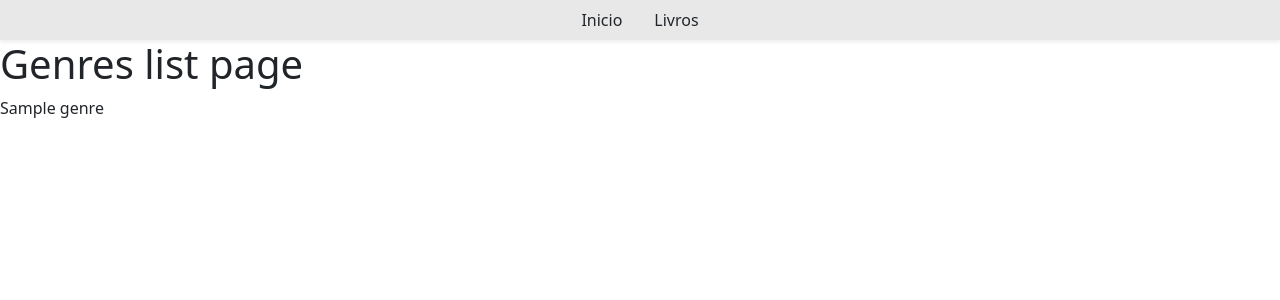
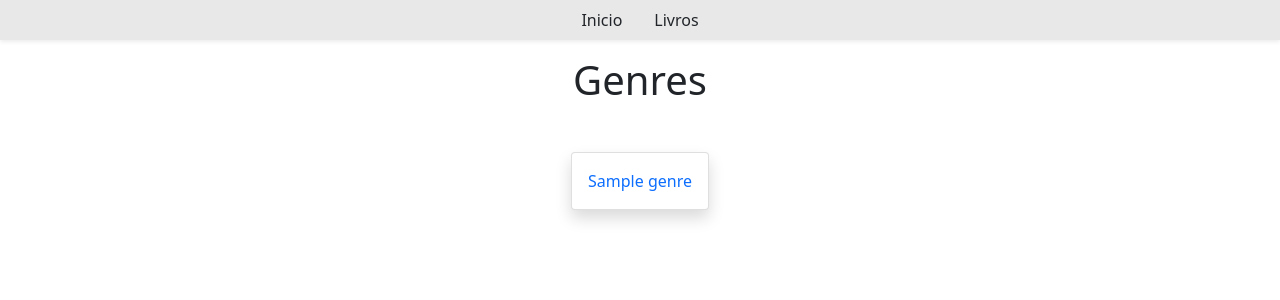
Before and after one commit to jefferson2z/books-hub, a Django app: page / in a window 1280 px wide. Shown: the top 300 px of the page. Run offline with Django 3.2, Linux system fonts and the light colour scheme; tables that the repository leaves empty hold one stand-in row (values such as "Sample post"); some libraries are stand-ins or nearby versions.

Commit message:
improve genres_list design

```diff
--- a/bookshub/books/templates/books/genres_list.html
+++ b/bookshub/books/templates/books/genres_list.html
@@ -3,8 +3,14 @@
 {% block title %}Home Page{% endblock%}
 
 {% block content %}
-  <h1>Genres list page</h1>
+  <h1 class='text-center mt-3 mb-5'>Genres</h1>
+  <div class='d-flex justify-content-center'>
     {% for genre in genres %}
-      <div>{{ genre.title }}</div>
+    <a class='card mx-2 shadow rounded text-decoration-none' href='/genres/{{ genre.id }}'>
+        <div class='card-body'>
+        {{ genre.title }}
+        </div>
+      </a>
     {% endfor %}
+  </div>
 {% endblock %}
```
